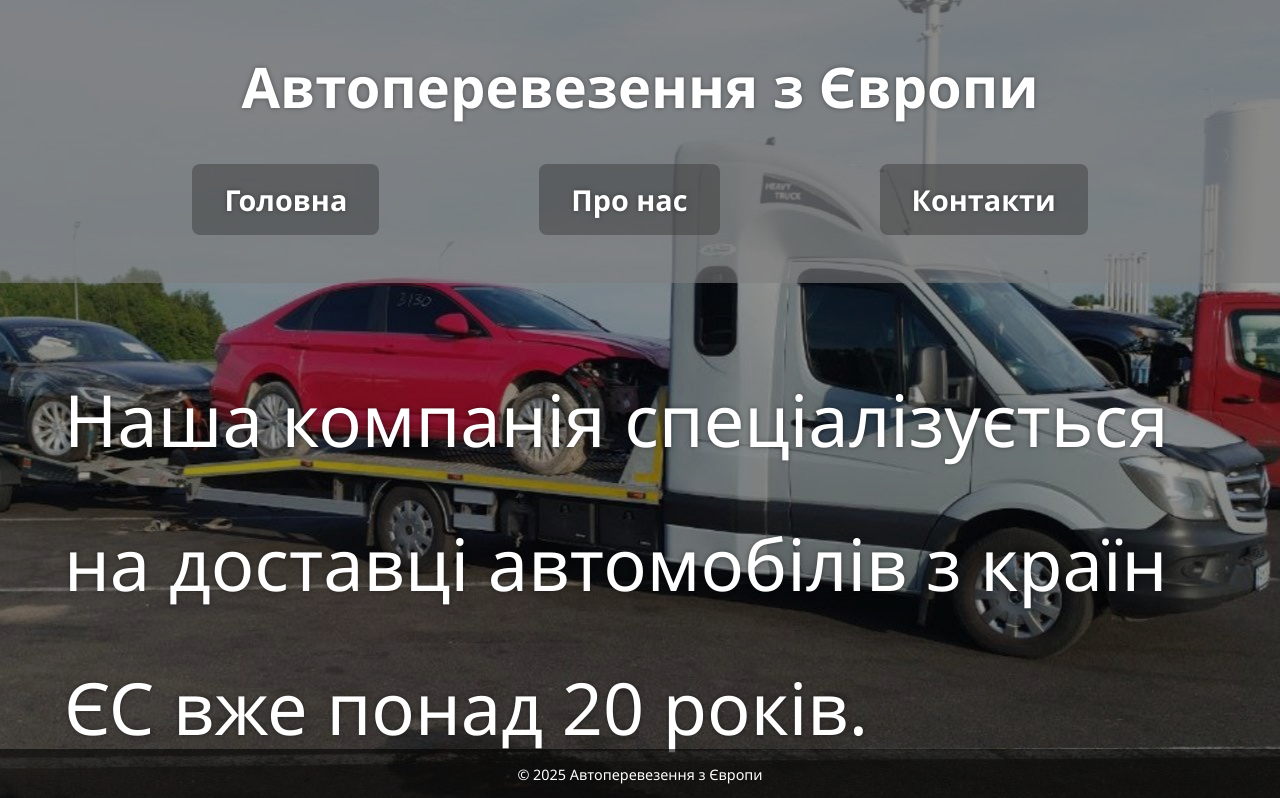
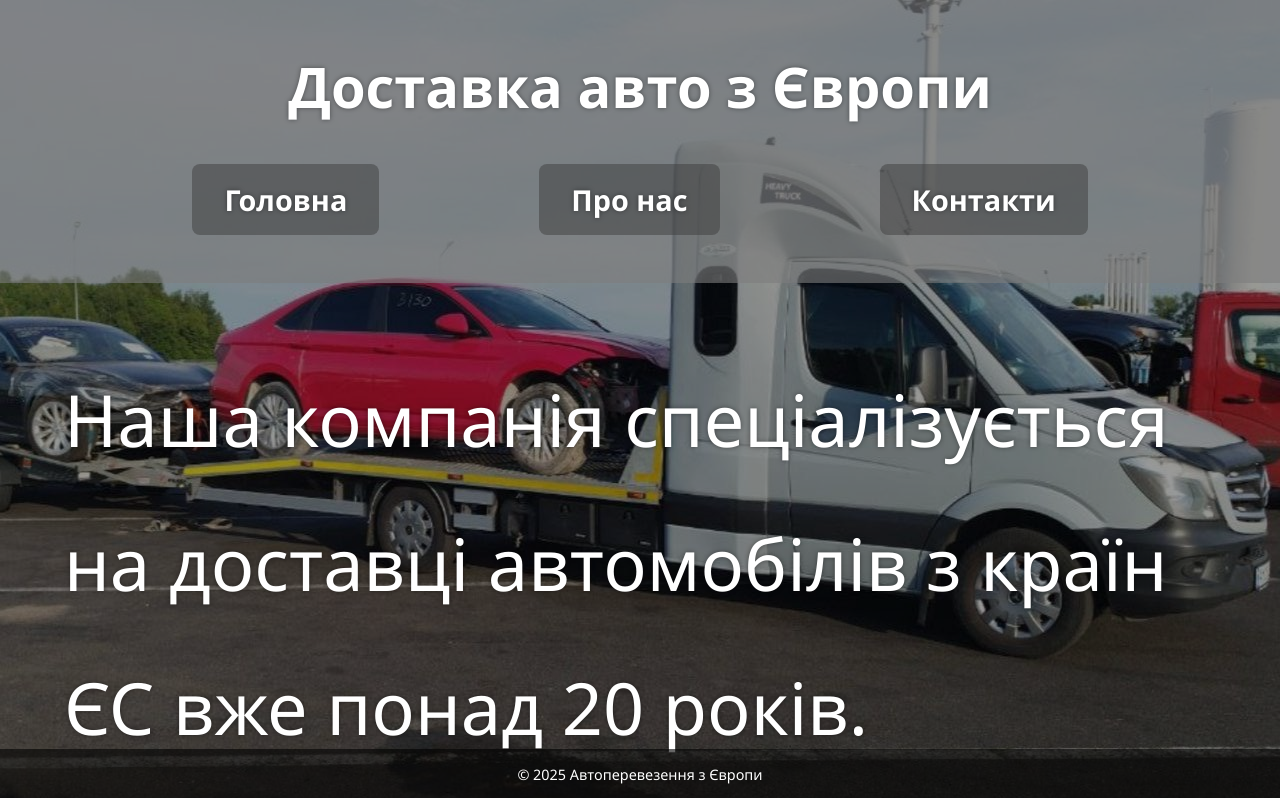
Before and after one commit to skyforce271/Autoperevezenya, a plain HTML site: page index.html in a window 1280 px wide. Shown: the top 798 px of the page. Drawn offline with Linux system fonts and the light colour scheme; files whose address does not match are found by name.

Commit message:
Update index.html

```diff
--- a/index.html
+++ b/index.html
@@ -239,7 +239,7 @@
 </head>
 <body class="home-bg">
   <header>
-    <h1>Автоперевезення з Європи</h1>
+    <h1>Доставка авто з Європи</h1>
     <nav>
       <a onclick="showTab('home')">Головна</a>
       <a onclick="showTab('about')">Про нас</a>
```
